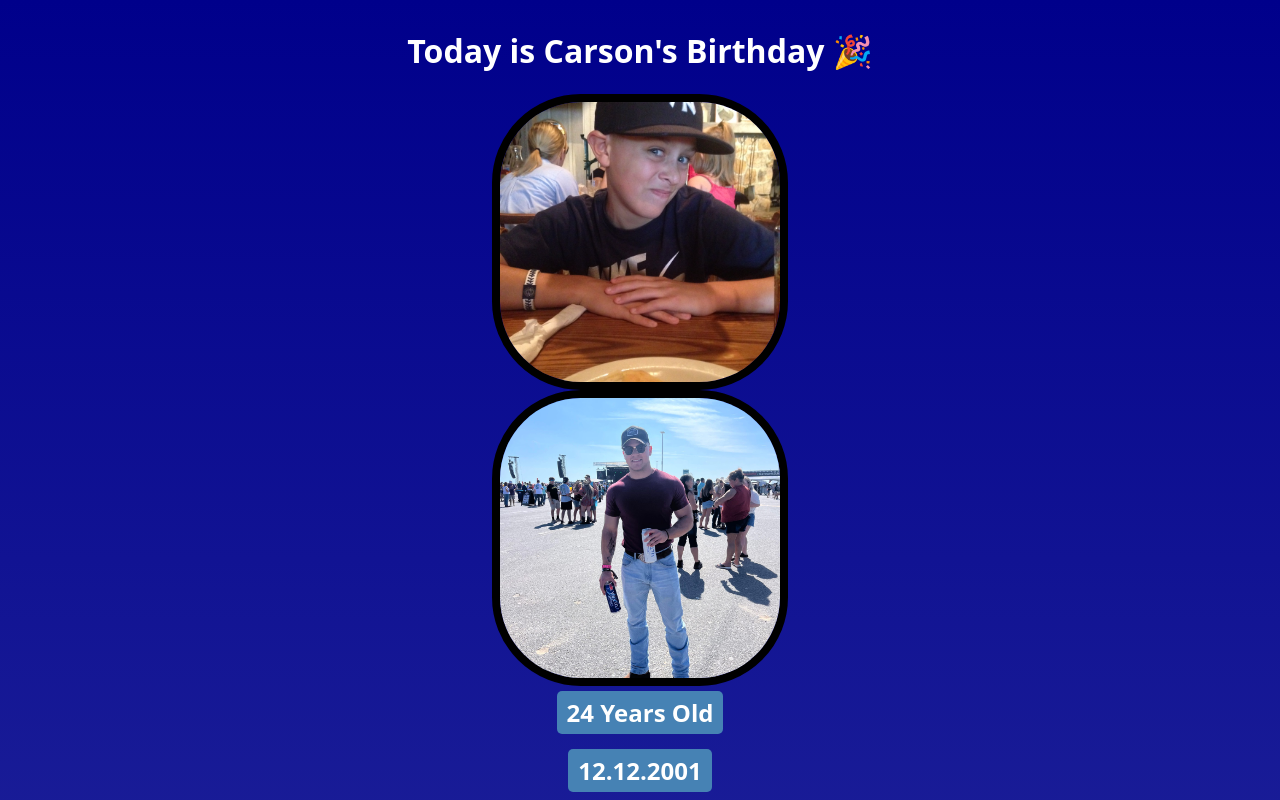
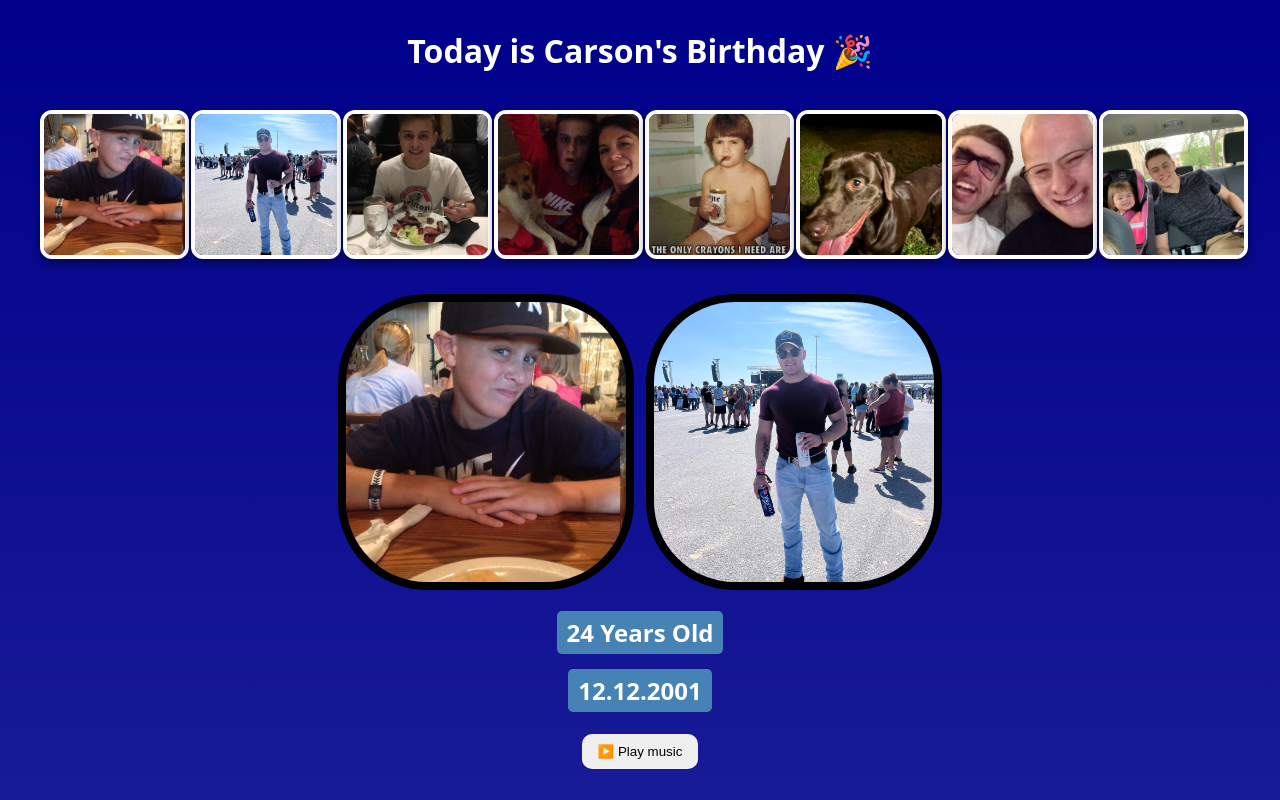
Before and after one commit to jnaugle101/birthdays-site, a plain HTML site: page Carson/index.html in a window 1280 px wide. Shown: the top 800 px of the page. Drawn offline with Linux system fonts and the light colour scheme; a web font is replaced by a local one.

Commit message:
Update Carson birthday page with gallery and photos

```diff
--- a/Carson/index.html
+++ b/Carson/index.html
@@ -22,8 +22,47 @@
 	<div id='header'>
 
   <h1> Today is Carson's Birthday 🎉</h1>
-		<img id='carson' src='carson1.jpeg'>
-		<img id='carson' src='carson2.jpeg'>
+
+<div class="carson-gallery">
+  <a href="carson1.jpeg" target="_blank">
+    <img src="carson1.jpeg" alt="Carson 1">
+  </a>
+
+  <a href="carson2.jpeg" target="_blank">
+    <img src="carson2.jpeg" alt="Carson 2">
+  </a>
+
+  <a href="carson3.jpeg" target="_blank">
+    <img src="carson3.jpeg" alt="Carson 3">
+  </a>
+
+  <a href="carson4.jpeg" target="_blank">
+    <img src="carson4.jpeg" alt="Carson 4">
+  </a>
+
+  <a href="crayons.jpeg" target="_blank">
+    <img src="crayons.jpeg" alt="Carson 5">
+  </a>
+
+  <a href="goose.jpeg" target="_blank">
+    <img src="goose.jpeg" alt="Carson 6">
+  </a>
+
+  <a href="carson-j.jpeg" target="_blank">
+    <img src="carson-j.jpeg" alt="Carson 7">
+  </a>
+
+  <a href="carson-jaela.jpeg" target="_blank">
+    <img src="carson-jaela.jpeg" alt="Carson 8">
+  </a>
+</div>
+
+  <!-- Optional: keep a couple of larger “feature” pics -->
+  <div class="carson-hero">
+    <img class="carson-main" src="carson1.jpeg" alt="Carson main">
+    <img class="carson-main" src="carson2.jpeg" alt="Carson main 2">
+  </div>
+
   <h2 id='bday'> 24 Years Old</h2>
   <h2 id='bday'>12.12.2001</h2>
 
@@ -34,6 +73,7 @@
 
   <audio id="bgm" src="carson.mp3" preload="auto" loop></audio>
 
+  <!-- ✅ REAL music script (not a placeholder) -->
   <script>
     (function () {
       const btn = document.getElementById('music-btn');
@@ -44,8 +84,13 @@
 
       btn.addEventListener('click', async () => {
         try {
-        if (!playing) { await audio.play(); playing = true; }
-        else { audio.pause(); playing = false; }
+          if (!playing) {
+            await audio.play();
+            playing = true;
+          } else {
+            audio.pause();
+            playing = false;
+          }
           update();
         } catch (e) {
           console.log('Playback blocked until user interacts:', e);
@@ -56,8 +101,8 @@
     })();
   </script>
 
+</div>
 
-	</div>
 
 	<div id='notes'>
 		<h2>Major Events</h2>
@@ -112,21 +157,25 @@
 
 	<div class='gift-section'>
   		<h2 class='gift-title'>Here is how much We love you 🥰</h2>
+  		<h3 class='gift-hint'>(Hover or tap for a hint)</h3>
   	<div class='gift-img' id='gift-love' onclick="this.classList.toggle('active')"></div>
 	</div>
 
 	<div class='gift-section'>
   		<h2 class='gift-title'>Here is how people react when you walk in the room! 🤩</h2>
+  		<h3 class='gift-hint'>(Hover or tap for a hint)</h3>
   	<div class='gift-img' id='gift-friends' onclick="this.classList.toggle('active')"></div>
 	</div>
 
 	<div class='gift-section'>
   		<h2 class='gift-title'>You will always be a part of our Family 🧑‍🧑‍🧒‍🧒</h2>
+  		<h3 class='gift-hint'>(Hover or tap for a hint)</h3>
   	<div class='gift-img' id='gift-future' onclick="this.classList.toggle('active')"></div>
 	</div>
 
 	<div class='gift-img-cheers'>
   		<h2 class='gift-title'>Enjoy Your Birthday! 🥂</h2>
+  		<h3 class='gift-hint'>(Hover or tap for a hint)</h3>
   	<div class='gift-img' id='gift-img-cheers' onclick="this.classList.toggle('active')"></div>
 	</div>
 
--- a/Carson/style.css
+++ b/Carson/style.css
@@ -30,16 +30,6 @@ body {
 }
 
 
-#carson {
-  width: 280px;
-  height: 280px;
-  object-fit: cover;
-  border-radius: 30%;
-  border: 8px solid #000;
-  display: inline-block;
-  vertical-align: middle;
-  margin: 0 8px;
-}
 
 
 
@@ -183,3 +173,74 @@ body {
 @media (min-width: 1024px) {
   .gift-img { width: 640px; }  /* was up to 800px; smaller = fully viewable */
 }
+
+
+/* === Carson photo grid at top === */
+
+.carson-gallery {
+  display: grid;
+  grid-template-columns: repeat(8, 1fr);
+  gap: 10px;                 /* more space */
+  max-width: 1200px;        /* wider = larger photos */
+  margin: 16px auto 20px;
+  padding: 0 10px;
+}
+
+.carson-gallery a {
+  display: block;
+}
+
+.carson-gallery img {
+  width: 100%;
+  aspect-ratio: 1 / 1;
+  object-fit: cover;
+  border-radius: 12px;      /* smoother rounding */
+  border: 4px solid #fff;  /* thicker border */
+  box-shadow: 0 4px 10px rgba(0,0,0,0.45);
+  transition: transform 0.25s ease, box-shadow 0.25s ease;
+  cursor: pointer;
+}
+
+/* Hover zoom effect */
+.carson-gallery img:hover {
+  transform: scale(1.08);
+  box-shadow: 0 0 18px rgba(255,255,255,0.8);
+}
+
+/* 🔻 Responsive scaling */
+@media (max-width: 1200px) {
+  .carson-gallery {
+    grid-template-columns: repeat(6, 1fr);
+  }
+}
+
+@media (max-width: 900px) {
+  .carson-gallery {
+    grid-template-columns: repeat(4, 1fr);
+  }
+}
+
+@media (max-width: 600px) {
+  .carson-gallery {
+    grid-template-columns: repeat(2, 1fr);
+  }
+}
+
+
+/* === Two main featured Carson photos === */
+
+.carson-hero {
+  display: flex;
+  justify-content: center;
+  gap: 12px;
+  margin: 10px auto 16px auto;
+}
+
+.carson-main {
+  width: 280px;
+  height: 280px;
+  object-fit: cover;
+  border-radius: 30%;
+  border: 8px solid #000;
+  display: inline-block;
+}
```
Also changed, not shown: Amy/amy1.jpeg (added), Carson/._index.html, Carson/carson-j.jpeg (added), Carson/carson-jaela.jpeg (added), Carson/carson3.jpeg (added), Carson/carson4.jpeg (added), Carson/crayons.jpeg (added), Carson/goose.jpeg (added), Eleanor/eleanor1.jpeg (added), Eleanor/eleanor2.jpeg (added), Jackson/jackson1.jpeg (added), Jackson/jackson2.jpeg (added), Jaela/jaela1.jpeg (added), Jaela/jaela2.jpeg (added), 2 more files. Lines whose indentation alone changed are shown as unchanged.
